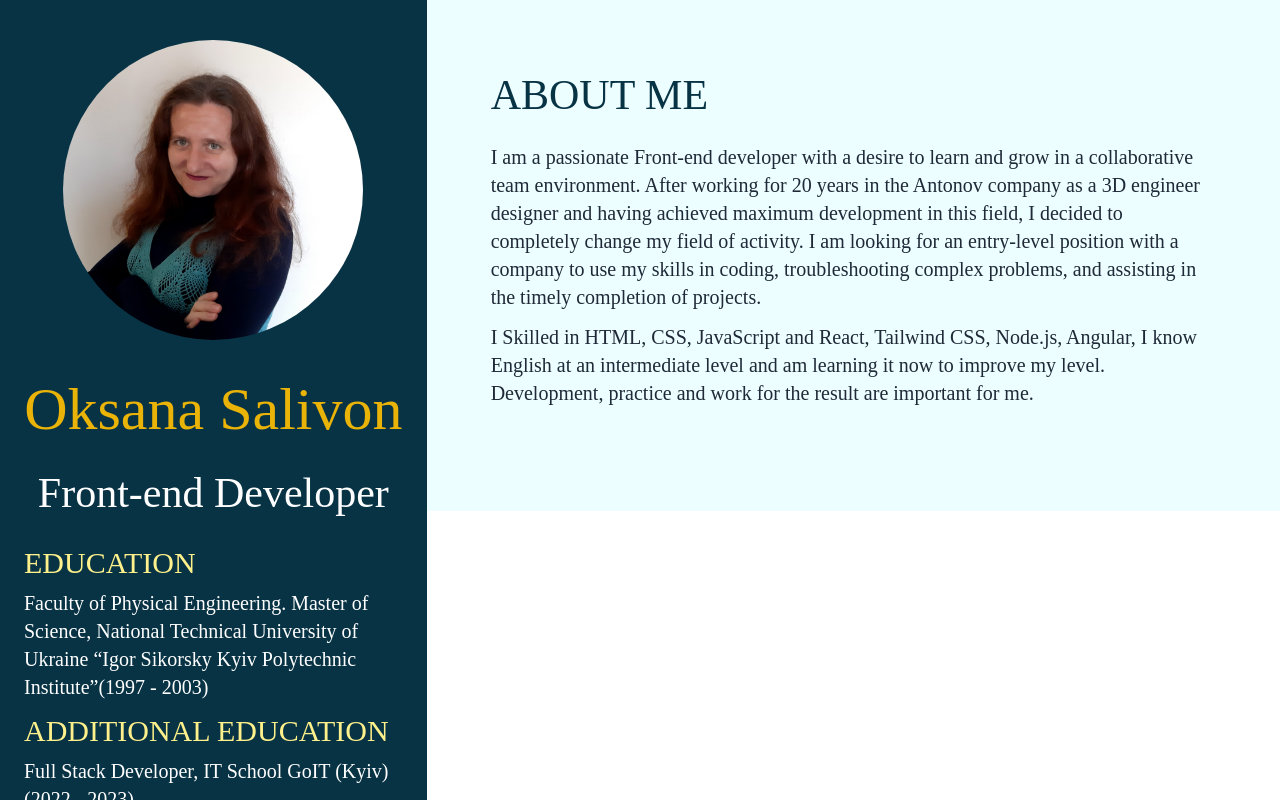
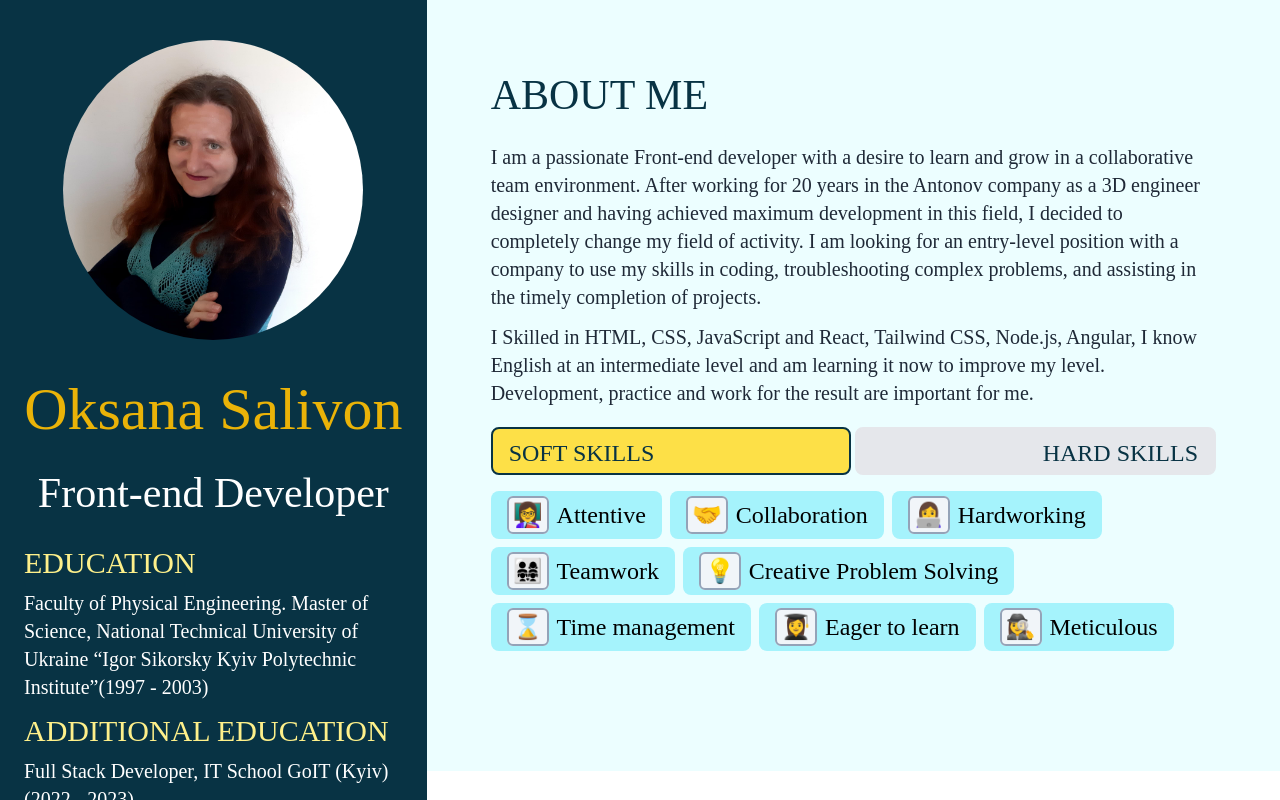
Before and after one commit to KsanaSal/personal-web, a Next.js app: page / in a window 1280 px wide. Built offline with nearby package versions, Linux system fonts and the light colour scheme.

Commit message:
Added skills component

```diff
--- a/app/component/AboutMe.tsx
+++ b/app/component/AboutMe.tsx
@@ -1,9 +1,11 @@
 import { useId } from "react";
+import Skills from "./Skills";
 
-const AboutMe = ({ data }: { data: any }) => {
+const AboutMe = ({ data, skills }: { data: any; skills: any }) => {
     const id = useId();
     return (
         <section className="mb-10">
+            <div className="mb-5">
                 <h2 className="text-[32px] mb-4 md:text-[36px] lg:text-[42px] uppercase text-cyan-950">
                     {data.title}
                 </h2>
@@ -12,6 +14,8 @@ const AboutMe = ({ data }: { data: any }) => {
                         {e}
                     </p>
                 ))}
+            </div>
+            <Skills dataSkills={skills} />
         </section>
     );
 };
--- /dev/null
+++ b/app/component/Skills.tsx
@@ -0,0 +1,47 @@
+"use client";
+import { useState } from "react";
+
+const Skills = ({ dataSkills }: { dataSkills: any }) => {
+    const [activeBtn, setActiveBtn] = useState("soft");
+    console.log(activeBtn);
+    const setBg = (active: any) =>
+        activeBtn === active
+            ? "bg-yellow-300 border-cyan-950"
+            : "bg-gray-200 border-gray-200";
+    const setTabAlignment = (tab: any) =>
+        tab === "soft" ? "text-left" : "text-right";
+
+    return (
+        <div>
+            <div className="flex flex-col sm:flex-row gap-1">
+                {["soft", "hard"].map((el) => (
+                    <button
+                        key={el}
+                        type="button"
+                        className={`btn ${setBg(el)} ${setTabAlignment(el)}`}
+                        onClick={() => setActiveBtn(el)}
+                    >
+                        {el} skills
+                    </button>
+                ))}
+            </div>
+            <ul
+                className={`flex flex-row flex-wrap content-start list-none py-4 gap-2 ${
+                    activeBtn === "soft" ? "justify-start" : "justify-end"
+                }`}
+            >
+                {dataSkills[activeBtn].map(
+                    ({ icon, text }: { icon: any; text: string }) => (
+                        <li key={text} className="skill">
+                            <span className="mr-2 text-fuchsia-600 border-2 border-slate-400 p-1 rounded-md bg-slate-100">
+                                {icon}
+                            </span>
+                            {text}
+                        </li>
+                    )
+                )}
+            </ul>
+        </div>
+    );
+};
+export default Skills;
--- a/app/globals.css
+++ b/app/globals.css
@@ -19,6 +19,9 @@
         font-family: Merriweather;
     }
     .btn {
-        @apply w-1/2 h-12 text-black font-display uppercase text-xl px-4 transition ease-in-out hover:text-yellow hover:bg-black duration-200;
+        @apply w-full md:w-1/2 h-12 text-cyan-950  font-display uppercase text-xl lg:text-2xl px-4 py-2  border-2  rounded-lg transition ease-in-out hover:bg-cyan-950 hover:text-yellow-400 duration-300;
+    }
+    .skill {
+        @apply bg-cyan-200 text-lg md:text-xl lg:text-2xl py-2 px-4 w-fit rounded-lg;
     }
 }
--- a/app/page.tsx
+++ b/app/page.tsx
@@ -1,11 +1,10 @@
-import { aboutMe } from "@/data/pageData";
-import Image from "next/image";
+import { aboutMe, skills } from "@/data/pageData";
 import AboutMe from "./component/AboutMe";
 
 export default function Home() {
     return (
         <div>
-            <AboutMe data={aboutMe} />
+            <AboutMe data={aboutMe} skills={skills} />
         </div>
     );
 }
--- a/data/pageData.ts
+++ b/data/pageData.ts
@@ -28,9 +28,9 @@ export const aboutMe = {
 export const skills = {
     soft: [
         { icon: "👩‍🏫", text: "Attentive" },
-        { icon: "👥", text: "Collaboration" },
+        { icon: "🤝", text: "Collaboration" },
         { icon: "👩‍💻", text: "Hardworking" },
-        { icon: "⽓", text: "Teamwork" },
+        { icon: "👨‍👩‍👧‍👧", text: "Teamwork" },
         { icon: "💡", text: "Creative Problem Solving" },
         { icon: "⌛️", text: "Time management" },
         { icon: "👩‍🎓", text: "Eager to learn" },
@@ -41,13 +41,13 @@ export const skills = {
         { icon: "ʦ", text: "TypeScript" },
         { icon: "⚛", text: "React" },
         { icon: "💾", text: "SQL" },
-        { icon: "🐝", text: "Node.js" },
-        { icon: "A", text: "Angular" },
-        { icon: "F", text: "Figma" },
+        { icon: "Ñʝʂ", text: "Node.js" },
+        { icon: "✡", text: "Angular" },
+        { icon: "Ϝ", text: "Figma" },
         { icon: "Ai", text: "Illustrator" },
         { icon: "Ps", text: "Photoshop" },
-        { icon: "💎", text: "AutoCad" },
-        { icon: "🌠JDS", text: "CATIA" },
+        { icon: "Α", text: "AutoCad" },
+        { icon: "JDS", text: "CATIA" },
     ],
 };
 
--- a/tailwind.config.js
+++ b/tailwind.config.js
@@ -6,13 +6,6 @@ module.exports = {
         "./app/**/*.{js,ts,jsx,tsx,mdx}",
     ],
     theme: {
-        extend: {
-            backgroundImage: {
-                "gradient-radial": "radial-gradient(var(--tw-gradient-stops))",
-                "gradient-conic":
-                    "conic-gradient(from 180deg at 50% 50%, var(--tw-gradient-stops))",
-            },
-        },
         fontFamily: {
             sans: ["Georgia", "sans-serif"],
             serif: ["Merriweather", "serif"],
```
Lines whose indentation alone changed are shown as unchanged.
